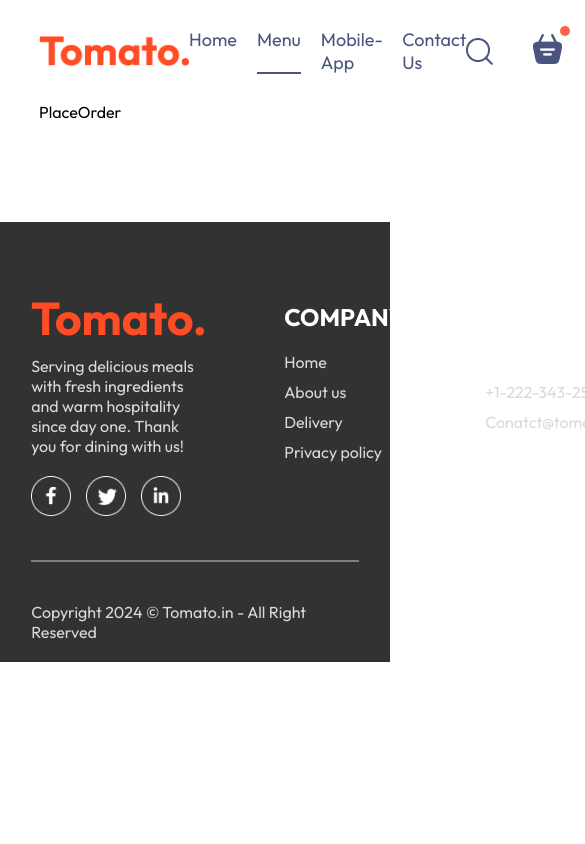
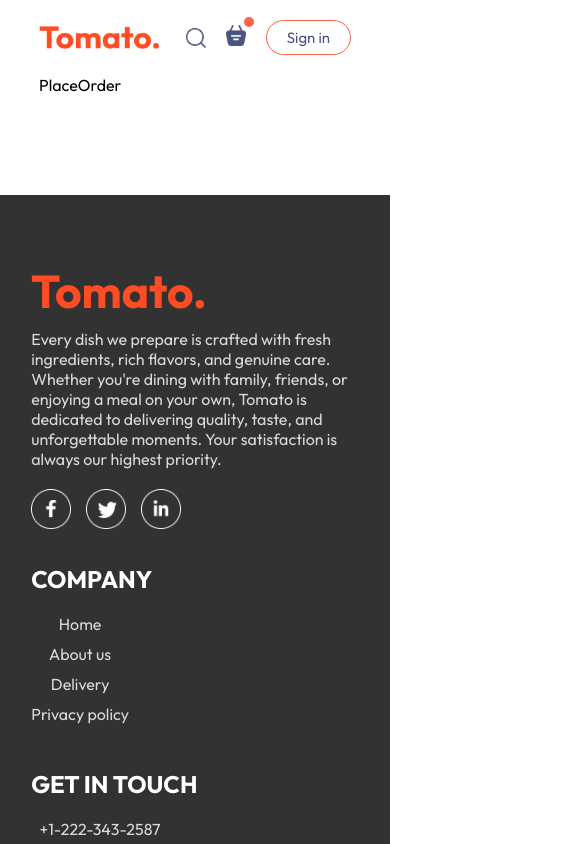
Before and after one commit to Abhinav-Kumar-Bindra21/Tomato, a React (Vite) app in the folder client/: page /order in a window 390 px wide. Shown: the top 844 px of the page, 585 px wide, since content can reach past the window. Built offline with nearby package versions, Linux system fonts and the light colour scheme.

Commit message:
made responsive

```diff
--- a/client/src/components/AppDownload/AppDownload.css
+++ b/client/src/components/AppDownload/AppDownload.css
@@ -13,13 +13,13 @@
   margin-top: 40px;
 }
 
-.app-download-platform img {
+.app-download-platforms img {
   width: max(30vw, 120px);
   max-width: 180px;
   transition: 0.5s;
   cursor: pointer;
 }
 
-.app-download-platform img:hover {
+.app-download-platforms img:hover {
   transform: scale(1.05);
 }
--- a/client/src/components/Footer/Footer.css
+++ b/client/src/components/Footer/Footer.css
@@ -51,3 +51,19 @@
   background-color: gray;
   border: none;
 }
+
+@media (max-width: 750px) {
+  .footer-content {
+    display: flex;
+    flex-direction: column;
+    gap: 35px;
+  }
+
+  .footer-copyright {
+    text-align: center;
+  }
+
+  .footer-content-left {
+    text-align: left;
+  }
+}
--- a/client/src/components/Footer/Footer.jsx
+++ b/client/src/components/Footer/Footer.jsx
@@ -9,8 +9,9 @@ const Footer = () => {
         <div className="footer-content-left">
           <img src={assets.logo} alt="" />
           <p>
-            Serving delicious meals with fresh ingredients and warm hospitality since day one. Thank you for dining with
-            us!
+            Every dish we prepare is crafted with fresh ingredients, rich flavors, and genuine care. Whether you're
+            dining with family, friends, or enjoying a meal on your own, Tomato is dedicated to delivering quality,
+            taste, and unforgettable moments. Your satisfaction is always our highest priority.
           </p>
           <div className="footer-social-icons">
             <img src={assets.facebook_icon} alt="" />
--- a/client/src/components/Navbar/Navbar.css
+++ b/client/src/components/Navbar/Navbar.css
@@ -60,3 +60,72 @@
   top: -8px;
   right: -8px;
 }
+
+@media (max-width: 1050px) {
+  .navbar .logo {
+    width: 140px;
+  }
+
+  .navbar-menu {
+    gap: 20px;
+    font-size: 17px;
+  }
+
+  .navbar-right {
+    gap: 30px;
+  }
+
+  .navbar-right img {
+    width: 22px;
+  }
+
+  .navbar-right button {
+    padding: 8px 25px;
+  }
+}
+
+@media (max-width: 900px) {
+  .navbar .logo {
+    width: 120px;
+  }
+
+  .navbar-menu {
+    gap: 15px;
+    font-size: 16px;
+  }
+
+  .navbar-right {
+    gap: 20px;
+  }
+
+  .navbar-right img {
+    width: 20px;
+  }
+
+  .navbar-right button {
+    padding: 7px 20px;
+    font-size: 15px;
+  }
+}
+
+@media (max-width: 750px) {
+  .navbar-menu {
+    display: none;
+  }
+  .footer-content {
+    grid-template-columns: 1fr;
+    gap: 35px;
+  }
+
+  .footer-content-left,
+  .footer-content-center,
+  .footer-content-right {
+    align-items: center;
+    text-align: center;
+  }
+
+  .footer-social-icons {
+    display: flex;
+    justify-content: center;
+  }
+}
```
Also changed, not shown: client/src/components/Header/Header.css (+20 -0 lines).
